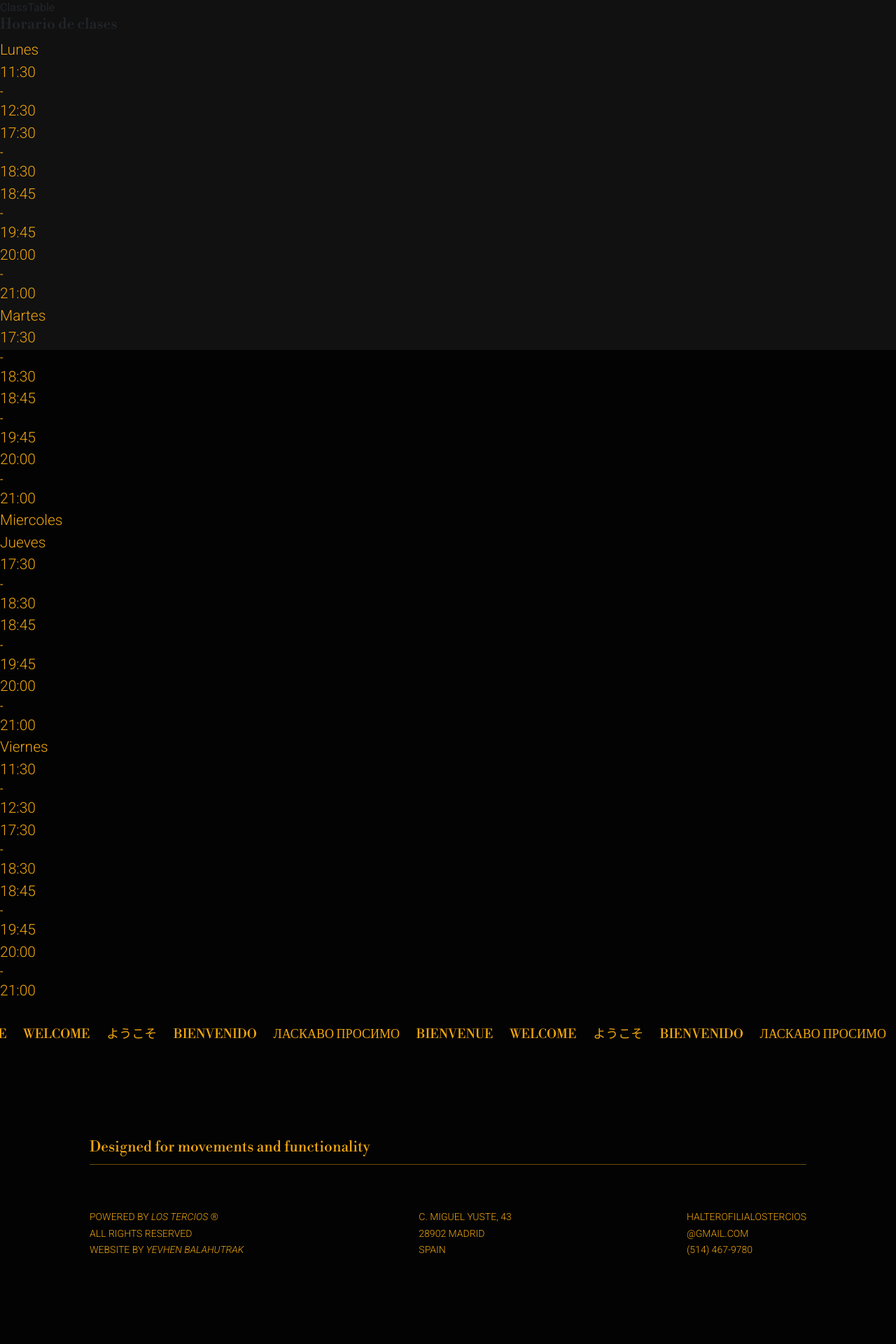
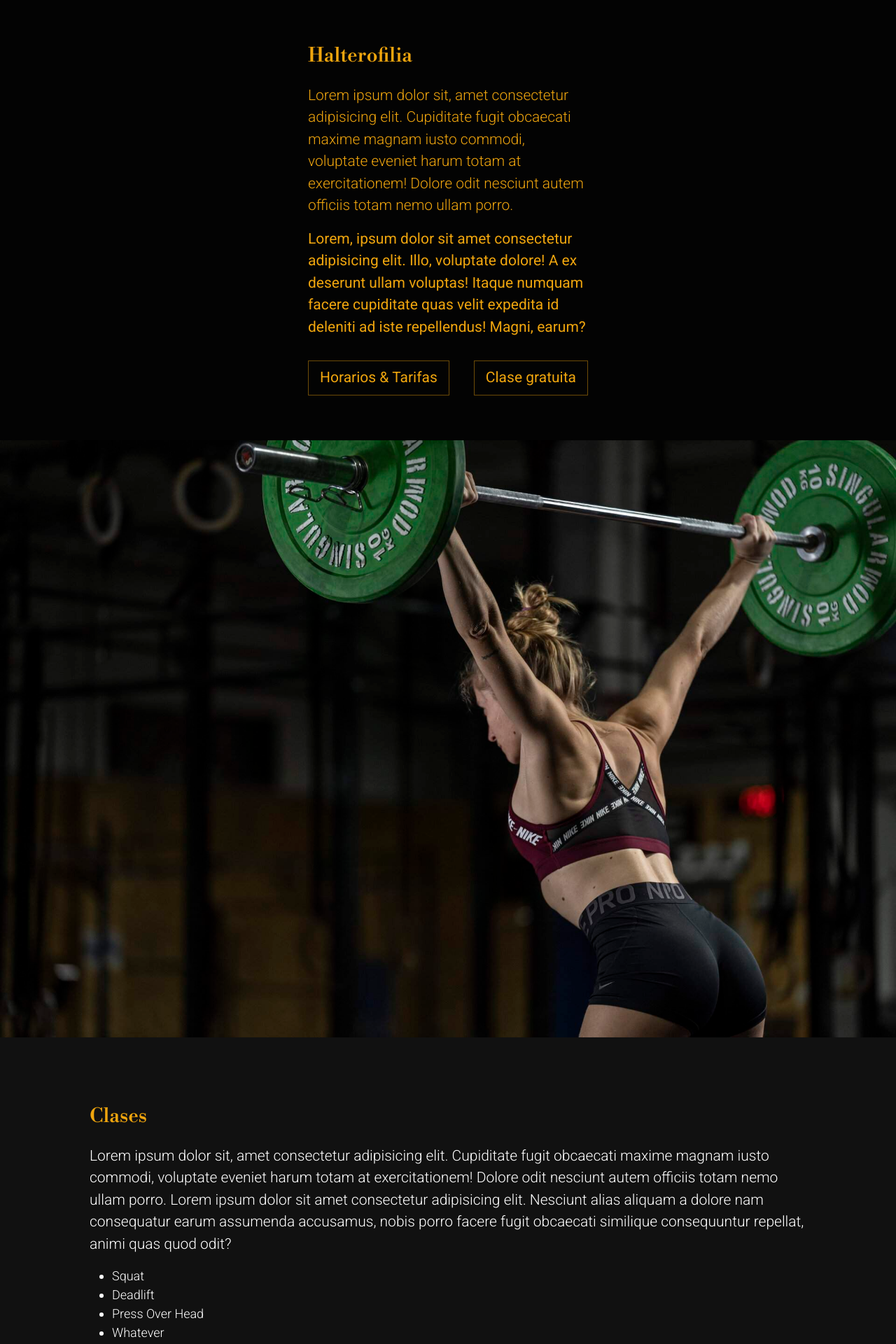
Before and after one commit to Yevhenbk/los-tercios, a React (Create React App) app: page /classes in a window 1280 px wide. Shown: the part 300-2220 px from the top of the page at 70% size. Before the commit the page ends 2195 px from the top, so only its background shows below. Built offline with nearby package versions, Linux system fonts and the light colour scheme.

Commit message:
class table + fetched classes

```diff
--- a/public/classes.json
+++ b/public/classes.json
@@ -4,7 +4,7 @@
         "end_hour": "12:30",
         "monday": true,
         "tuesday": false,
-        "wednsday": true,
+        "wednesday": true,
         "thursday": false,
         "friday": true
     },
@@ -13,7 +13,7 @@
         "end_hour": "18:30",
         "monday": true,
         "tuesday": true,
-        "wednsday": true,
+        "wednesday": true,
         "thursday": true,
         "friday": true
     },
@@ -22,7 +22,7 @@
         "end_hour": "19:45",
         "monday": true,
         "tuesday": true,
-        "wednsday": true,
+        "wednesday": true,
         "thursday": true,
         "friday": true
     },
@@ -31,7 +31,7 @@
         "end_hour": "21:00",
         "monday": true,
         "tuesday": true,
-        "wednsday": true,
+        "wednesday": true,
         "thursday": true,
         "friday": true
     }
--- a/src/components/Cards/Product/Product.tsx
+++ b/src/components/Cards/Product/Product.tsx
@@ -34,7 +34,7 @@ const Product: React.FC<Props> = (props) => {
           <AiOutlineInfoCircle className='info__circle'/>
           <p>In order to be able to buy this product you have to contact us</p>
         </section>
-        <input type='button' value='Consultar producto' className='product__button'/>
+        <input type='button' value='Consultar disponibilidad' className='product__button'/>
       </div>
     </div>
   )
--- a/src/components/ClassTable/ClassTable.scss
+++ b/src/components/ClassTable/ClassTable.scss
@@ -0,0 +1,88 @@
+.class__table_ {
+    display: flex;
+    flex-direction: row;
+    justify-content: center;
+    background-color: var(--black);
+}
+.class__table_two {
+    display: flex;
+    flex-direction: row-reverse;
+    justify-content: center;
+    background-color: var(--primary);
+}
+@media screen and (max-width: 1490px) {
+    .class__table_ {
+        flex-direction: column;
+    }
+    .table__sec-one {
+        width: 100vw !important;
+        padding: 4rem 1rem;
+    }
+    .table__img {
+        width: 100vw !important;
+    }
+}
+.table__sec-one {
+    width: 40vw;
+    display: flex;
+    justify-content: center;
+    align-items: center;
+}
+.class__table-section {
+    width: 25rem;
+    display: flex;
+    flex-direction: column;
+    gap: 1rem;
+}
+.class__table-section-two {
+    display: flex;
+    flex-direction: column;
+    gap: 1rem;
+    width: 80vw;
+    align-items: flex-start;
+    padding-top: 6rem;
+}
+.class__table-section-two ul li {
+    color: var(--white);
+    font-size: 18px;
+    font-weight: 300;
+    text-align: left;
+}
+.class__table-section-two ul {
+    margin: 0;
+}
+.class__table-section-two h3 {
+    color: var(--secondary);
+}
+.class__table-p {
+    color: var(--white);
+}
+.class__table-section p {
+    color: var(--secondary);
+}
+.class__table-section h3 {
+    color: var(--secondary);
+}
+.table__img {
+    object-fit: cover;
+}
+.class__table-bold {
+    font-weight: 500;
+}
+.class__button-holder {
+    width: 100%;
+    display: flex;
+    justify-content: space-between;
+    padding-top: 1rem;
+}
+.class__table-button {
+    font-size: 21px;
+    background-color: transparent;
+    color: var(--secondary);
+    border: 1px solid var(--border);
+    padding: .5rem 1rem;
+}
+.class__table-button:hover {
+    background-color: var(--secondary);
+    color: var(--black);
+}
--- a/src/components/ClassTable/ClassTable.tsx
+++ b/src/components/ClassTable/ClassTable.tsx
@@ -1,10 +1,42 @@
 import * as React from 'react'
+import classimg from '../../static/img/sara__img.jpg'
 import './ClassTable.scss'
 
 const ClassTable: React.FC = () => {
 
   return (
-    <div>ClassTable</div>
+    <>
+    <div className='class__table_'>
+      <div className="table__sec-one">
+        <div className='class__table-section'>
+          <h3>Halterofilia</h3>
+          <p className='class__table-par'>Lorem ipsum dolor sit, amet consectetur adipisicing elit. Cupiditate fugit obcaecati maxime magnam iusto commodi, voluptate eveniet harum totam at exercitationem! Dolore odit nesciunt autem officiis totam nemo ullam porro.</p>
+          <p className='class__table-bold'>Lorem, ipsum dolor sit amet consectetur adipisicing elit. Illo, voluptate dolore! A ex deserunt ullam voluptas! Itaque numquam facere cupiditate quas velit expedita id deleniti ad iste repellendus! Magni, earum?</p>
+          <div className='class__button-holder'>
+            <input type='button' className='class__table-button' value='Horarios & Tarifas'/>
+            <input type='button' className='class__table-button' value='Clase gratuita'/>
+          </div>
+        </div>
+      </div>
+      <div className="table__sec-two">
+        <img style={{width: '60vw', height: 'auto'}} src={classimg} alt="lifting Sara" className="table__img" />
+      </div>
+    </div>
+    <div className='class__table_two'>
+        <div className='class__table-section-two'>
+          <h3>Clases</h3>
+          <p className='class__table-p'>Lorem ipsum dolor sit, amet consectetur adipisicing elit. Cupiditate fugit obcaecati maxime magnam iusto commodi, voluptate eveniet harum totam at exercitationem! Dolore odit nesciunt autem officiis totam nemo ullam porro.
+          Lorem ipsum dolor sit amet consectetur adipisicing elit. Nesciunt alias aliquam a dolore nam consequatur earum assumenda accusamus, nobis porro facere fugit obcaecati similique consequuntur repellat, animi quas quod odit?</p>
+          <ul>
+            <li>Squat</li>
+            <li>Deadlift</li>
+            <li>Press Over Head</li>
+            <li>Whatever</li>
+          </ul>
+          <p className='class__table-p'>Lorem ipsum dolor sit, amet consectetur adipisicing elit. Cupiditate fugit obcaecati maxime magnam iusto commodi, voluptate eveniet harum totam at exercitationem! Dolore odit nesciunt autem officiis totam nemo ullam porro.</p>
+      </div>
+    </div>
+    </>
   )
 }
 
--- a/src/components/FetchedClasses/FetchedClasses.scss
+++ b/src/components/FetchedClasses/FetchedClasses.scss
@@ -1,3 +1,47 @@
-.class__day p, span {
+.class__day p, span, h5 {
     color: var(--secondary);
 }
+.class__holder {
+    display: flex;
+    flex-direction: row;
+    align-items: center;
+    gap: .5rem;
+    padding: .5rem .75rem;
+    border: 1px solid var(--border);
+    border-radius: 5px;
+    margin-bottom: .75rem;
+}
+.class__table {
+    display: flex;
+    flex-direction: row;
+    gap: 3rem;
+}
+@media screen and (max-width: 975px) {
+    .class__table {
+        flex-direction: column;
+    }
+}
+.class__day h5 {
+    font-size: 21px;
+    margin-bottom: 1rem;
+}
+.class__day p {
+    font-size: 18px;
+}
+.class__table-holder {
+    display: flex;
+    flex-direction: column;
+    align-items: center;
+    background-color: var(--primary);
+    padding-bottom: 4rem;
+}
+.class__table-holder h4 {
+    font-size: 32px;
+    color: var(--secondary);
+    padding: 1rem 0;
+    margin: 4rem 0 6rem;
+    border-top: 2px solid var(--border);
+    border-bottom: 2px solid var(--border);
+    width: 100vw;
+    text-align: center;
+}
--- a/src/components/FetchedClasses/FetchedClasses.tsx
+++ b/src/components/FetchedClasses/FetchedClasses.tsx
@@ -8,14 +8,14 @@ const FetchedClasses: React.FC = () => {
 
   return (
     <div className='class__table-holder'>
-      <h4>Horario de clases</h4>
+      <h4>Horarios</h4>
       <section className='class__table'>
         <div className='class__day'>
-          <p>Lunes</p>
+          <h5>Lunes</h5>
             {store.classes
               .filter((c: any) => c.monday === true)
               .map((c: any) => (
-                <div className="get-class">
+                <div className="class__holder">
                   <p>{c.start_hour}</p>
                   <span>-</span>
                   <p>{c.end_hour}</p>
@@ -23,11 +23,11 @@ const FetchedClasses: React.FC = () => {
               ))}
         </div>
         <div className='class__day'>
-          <p>Martes</p>
+          <h5>Martes</h5>
             {store.classes
               .filter((c: any) => c.tuesday === true)
               .map((c: any) => (
-                <div className="get-class">
+                <div className="class__holder">
                   <p>{c.start_hour}</p>
                   <span>-</span>
                   <p>{c.end_hour}</p>
@@ -35,11 +35,11 @@ const FetchedClasses: React.FC = () => {
               ))}
         </div>
         <div className='class__day'>
-          <p>Miercoles</p>
+          <h5>Miercoles</h5>
             {store.classes
               .filter((c: any) => c.wednesday === true)
               .map((c: any) => (
-                <div className="get-class">
+                <div className="class__holder">
                   <p>{c.start_hour}</p>
                   <span>-</span>
                   <p>{c.end_hour}</p>
@@ -47,11 +47,11 @@ const FetchedClasses: React.FC = () => {
               ))}
         </div>
         <div className='class__day'>
-          <p>Jueves</p>
+          <h5>Jueves</h5>
             {store.classes
               .filter((c: any) => c.thursday === true)
               .map((c: any) => (
-                <div className="get-class">
+                <div className="class__holder">
                   <p>{c.start_hour}</p>
                   <span>-</span>
                   <p>{c.end_hour}</p>
@@ -59,11 +59,11 @@ const FetchedClasses: React.FC = () => {
               ))}
         </div>
         <div className='class__day'>
-          <p>Viernes</p>
+          <h5>Viernes</h5>
             {store.classes
               .filter((c: any) => c.friday === true)
               .map((c: any) => (
-                <div className="get-class">
+                <div className="class__holder">
                   <p>{c.start_hour}</p>
                   <span>-</span>
                   <p>{c.end_hour}</p>
--- a/src/static/globals.scss
+++ b/src/static/globals.scss
@@ -36,7 +36,8 @@ body {
 h1,
 h2,
 h3,
-h4 {
+h4,
+h5 {
   font-family: "Libre Bodoni", serif;
 }
 .hr-line {
@@ -56,9 +57,9 @@ h4 {
 ::-webkit-scrollbar-thumb {
   background: var(--secondary);
 }
-ul {
-  list-style-type: none;
-}
+// ul {
+//   list-style-type: none;
+// }
 h4 {
   font-size: 21px;
 }
```
Also changed, not shown: src/static/img/sara__img.jpg (added).
